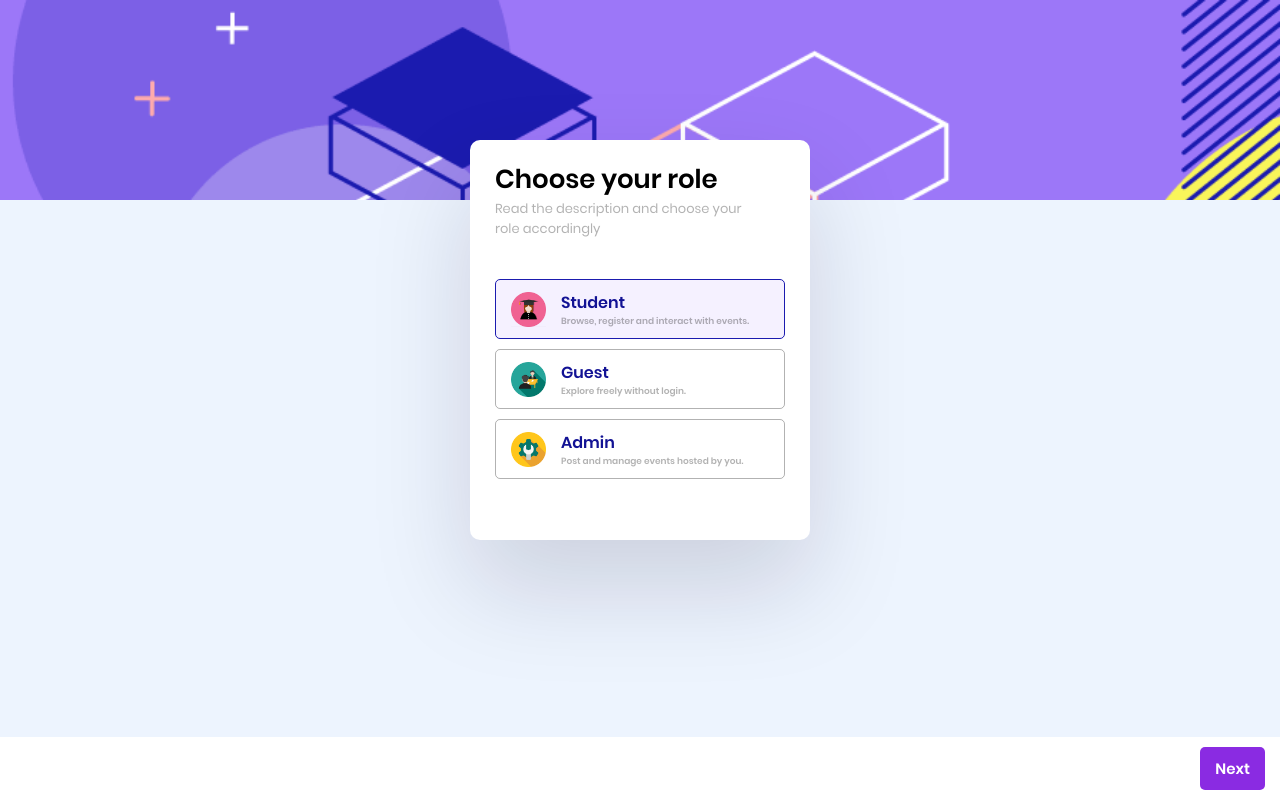
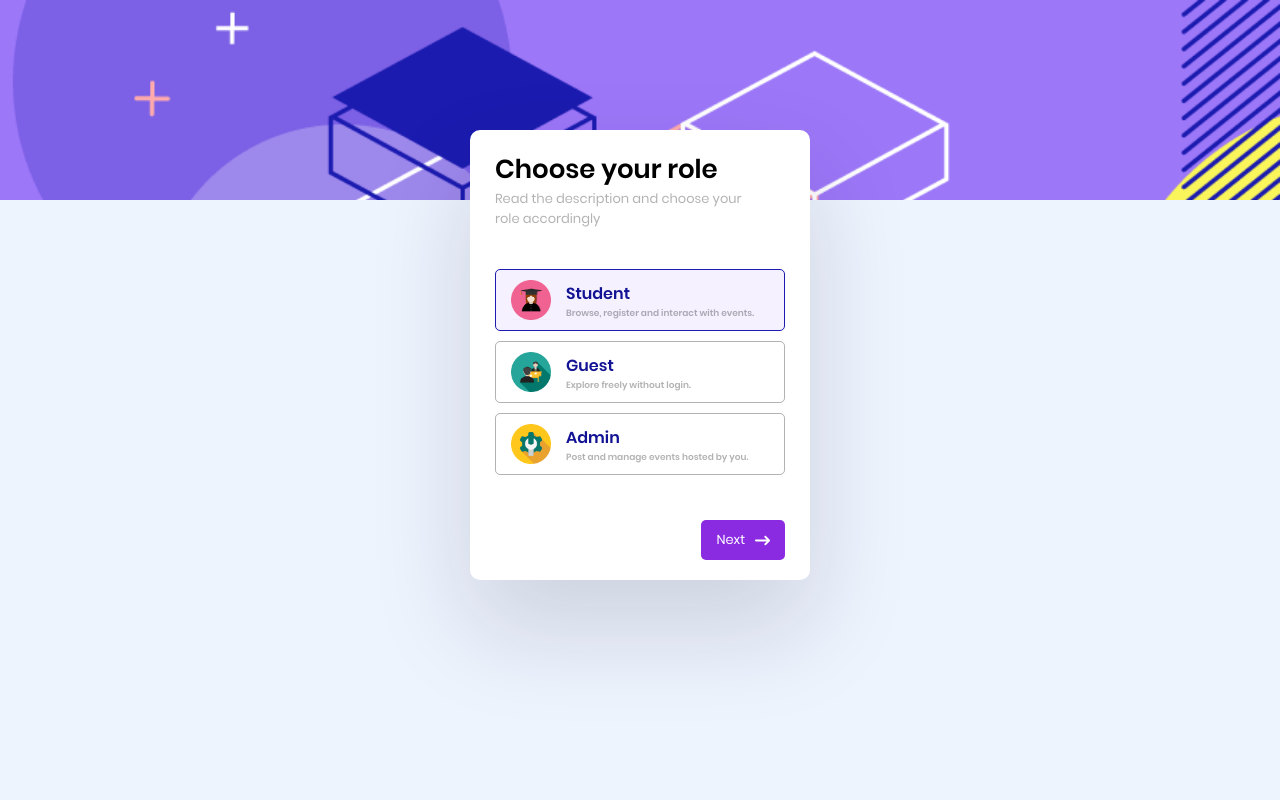
Before and after one commit to Aditya-0712/Eventify, a plain HTML site: page index.html in a window 1280 px wide. Drawn offline with Linux system fonts and the light colour scheme.

Commit message:
index page complete

```diff
--- a/index.html
+++ b/index.html
@@ -1,7 +1,7 @@
 <!DOCTYPE html>
 <html lang="en">
     <head>
-        <title>Eventify | Login</title>
+        <title>Eventify</title>
         <meta name="viewport" content="width=device-width , initial-scale=1.0">
         <link rel="stylesheet" href="public/index.css">
         <link rel="stylesheet" href="public/fonts.css">
@@ -37,10 +37,13 @@
                     <p>Post and manage events hosted by you.</p>
                 </div>
             </div>
-        </div>
 
-        <div class="mob_bottom">
-            <a href="#">Next</a>
+            <div class="next">
+                <p>Next</p>
+                <svg xmlns="http://www.w3.org/2000/svg" viewBox="0 0 512 512">
+                    <path d="M502.6 278.6c12.5-12.5 12.5-32.8 0-45.3l-128-128c-12.5-12.5-32.8-12.5-45.3 0s-12.5 32.8 0 45.3L402.7 224 32 224c-17.7 0-32 14.3-32 32s14.3 32 32 32l370.7 0-73.4 73.4c-12.5 12.5-12.5 32.8 0 45.3s32.8 12.5 45.3 0l128-128z"/>
+                </svg>
+            </div>
         </div>
 <!-- ______________________________Code for Mobile Webiste ends here_______________________________ -->
 
--- a/public/index.css
+++ b/public/index.css
@@ -26,11 +26,11 @@ body
     display:flex;
     flex-direction: column;
     width:340px;
-    height: 400px;
+    height: 450px;
     margin:0px auto 0px auto;
     border-radius: 10px;
     position: relative;
-    bottom:60px;
+    bottom:70px;
     background-color: white;
     box-shadow:rgba(17, 12, 46, 0.15) 0px 48px 100px 0px;
 }
@@ -66,8 +66,8 @@ body
 .options img
 {
     display:flex;
-    width:35px;
-    height:35px;
+    width:40px;
+    height:40px;
     margin:auto 0px auto 0px;
 }
 
@@ -93,25 +93,29 @@ body
     color:rgba(0, 0, 0, 0.3);
 }
 
-.mob_bottom
+.next
 {
     display:flex;
-    width:100%;
-    margin:0;
-    position: absolute;
-    bottom: 0;
-    background-color: white;
+    margin:auto 25px 20px auto;
+    background-color:blueviolet;
+    padding:10px 15px 10px 15px;
+    border-radius: 5px;
+    text-decoration: none;
 }
 
-.mob_bottom a
+.next p
 {
-    text-decoration: none;
-    display: flex;
-    font-size:15px;
-    font-family: poppins-semibold;
-    color:white;
-    background-color: blueviolet;
-    padding: 10px 15px 10px 15px;
-    border-radius: 5px;
-    margin:10px 15px 10px auto;
+    display:flex;
+    font-size: 13px;
+    font-family: poppins-regular;
+    margin:auto 0px auto 0px;
+    color:white
 }
+
+.next svg
+{
+    display:flex;
+    width:15px;
+    margin:auto 0px auto 10px;
+    fill:white;
+}
```
